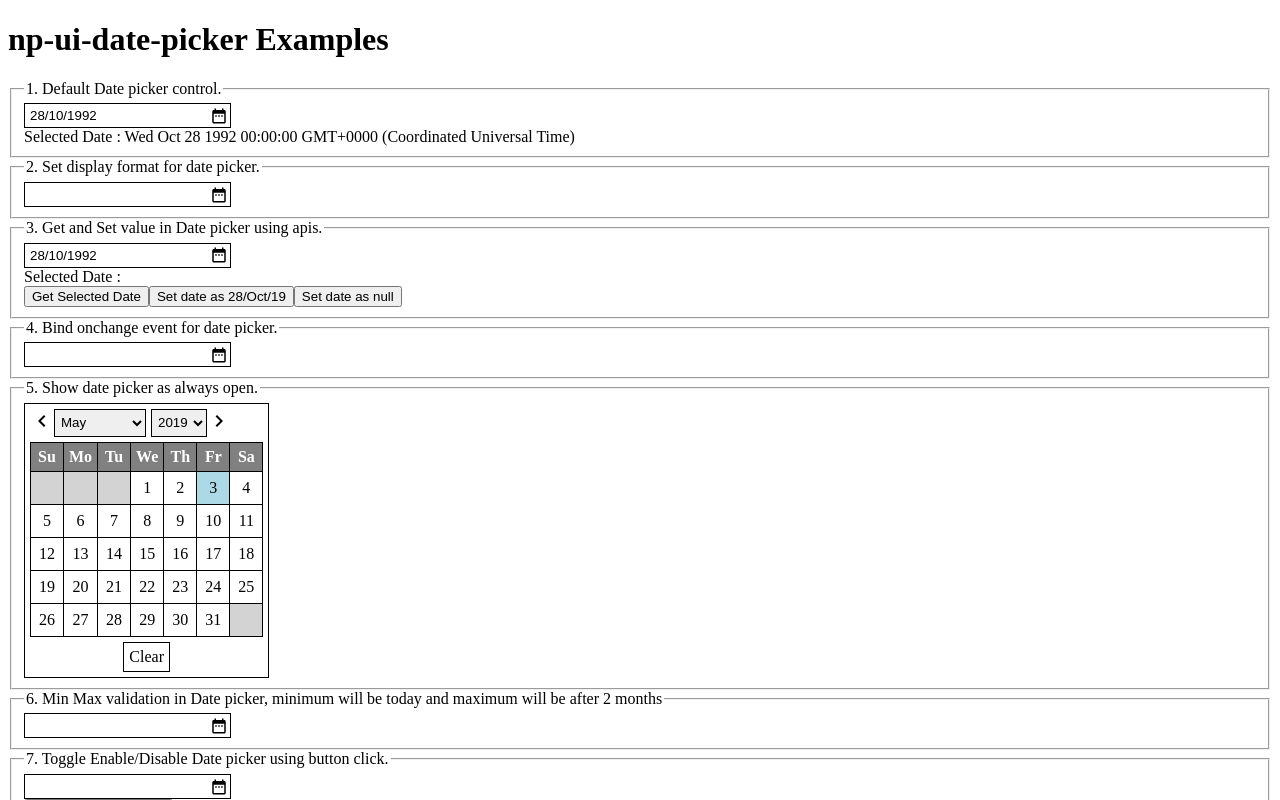
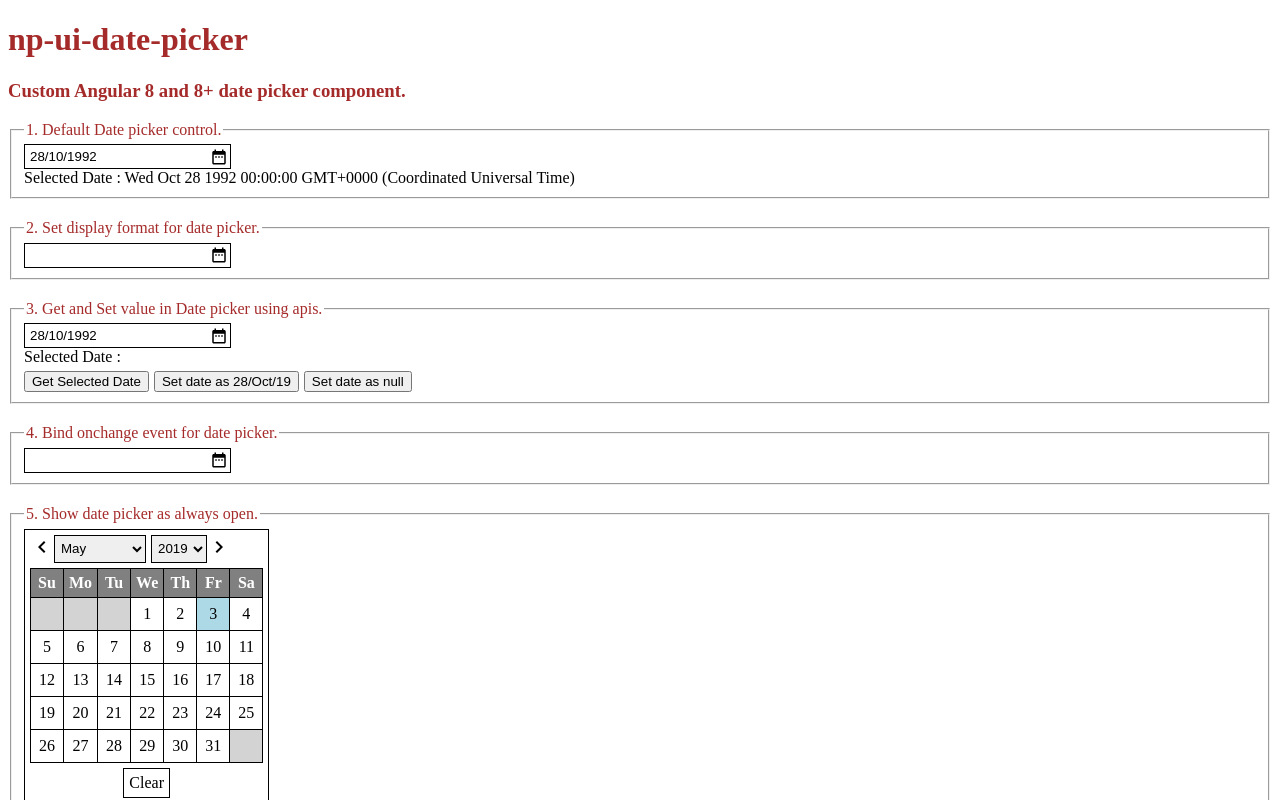
Before and after one commit to NilavPatel/np-date-picker, an Angular app: page / in a window 1280 px wide. Shown: the top 800 px of the page. Built offline with nearby package versions, Linux system fonts and the light colour scheme.

Commit message:
update example app ui

```diff
--- a/src/app/app.component.css
+++ b/src/app/app.component.css
@@ -0,0 +1,14 @@
+fieldset {
+    margin-bottom: 20px;
+}
+
+legend,
+h1,
+h3 {
+    color: brown;
+}
+
+button {
+    margin-right: 5px;
+    margin-top: 5px;
+}
--- a/src/app/app.component.html
+++ b/src/app/app.component.html
@@ -1,5 +1,6 @@
 <div>
-    <h1>np-ui-date-picker Examples</h1>
+    <h1>np-ui-date-picker</h1>
+    <h3>Custom Angular 8 and 8+ date picker component.</h3>
 </div>
 
 <div>
```
